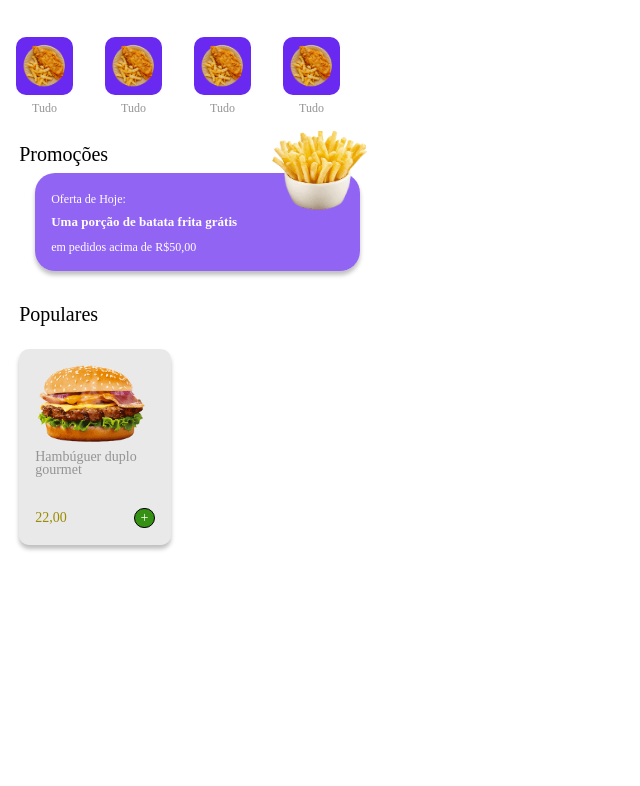
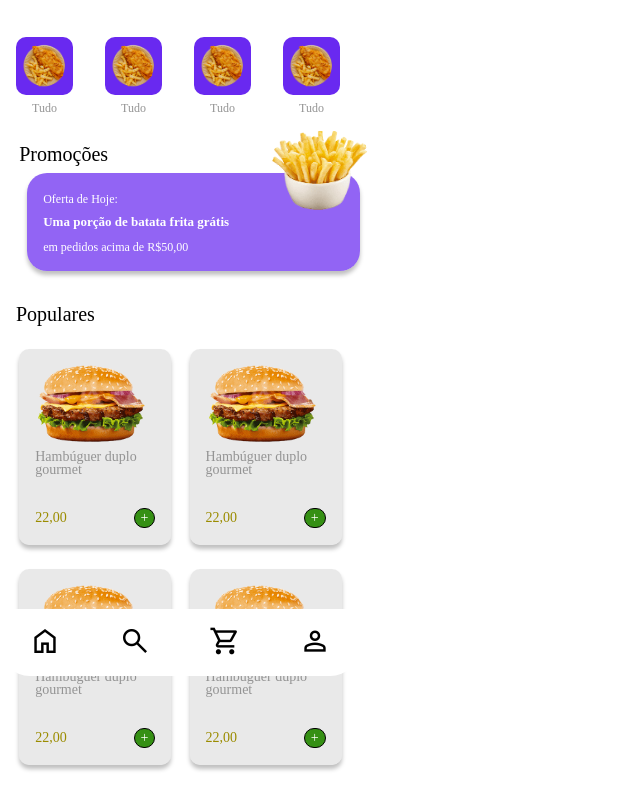
Before and after one commit to MachadiDev/app-lanchonete, a plain HTML site: page index.html in a window 1280 px wide. Shown: the part 124-910 px from the top of the page, without its empty margins (0-640 px from the left). Before the commit the page ends 816 px from the top, so only its background shows below. Drawn offline with nearby package versions, Linux system fonts and the light colour scheme; a web font is replaced by a local one.

Commit message:
pagina inicial quase concluida, falta acertar o bottom menu

```diff
--- a/assets/css/styles.css
+++ b/assets/css/styles.css
@@ -73,8 +73,16 @@ h3 {
     line-height: 22px;
 }
 
+.title-populares {
+    font-style: normal;
+    font-weight: 400;
+    font-size: 20px;
+    line-height: 22px;
+    margin: 2rem 0 0 1rem;
+}
+
 .promocoes-container{
-    margin: 0.5rem 0 0 1rem;
+    margin: 0.5rem 0 0 0.5rem;
     box-shadow: 0px 4px 4px rgba(0, 0, 0, 0.25);
     border-radius: 20px;
     background-color: rgba(105, 41, 240, 0.72);
@@ -111,9 +119,8 @@ h3 {
 }
 
 .populares {
-    display: flex;
-    flex-direction: column;
-    margin-top: 2rem;
+    display: grid;
+    grid-template-columns: 1fr 1fr;
     text-align: left;
     padding-left: 1.2rem;
 }
@@ -161,7 +168,7 @@ h3 {
     align-items: baseline;
 }
 
-button {
+.add-item {
     width: 21.57px;
     height: 19.77px;
     border-radius: 10px;
@@ -170,3 +177,35 @@ button {
     color: rgba(255, 255, 255, 1);
     background: #359014;
 }
+
+footer {
+    position: fixed;
+    width: 360px;
+    height: 67px;
+    bottom: 0;
+    overflow:scroll;
+    background: #FFFFFF;
+    border-radius: 0px 0px 30px 30px;
+}
+
+.navbar{
+    display: flex;
+    justify-content: flex-start;
+    align-content:space-between;
+    margin: 0;
+    padding: 0;
+
+}
+.icone {
+    margin-top: 1rem;
+    border: 0;
+    background: #FFFFFF;
+    width: 100%;
+    height: 100%;
+}
+
+.icone span {
+    font-style: normal;
+    font-weight: 400;
+    font-size: 32px;
+}
--- a/index.html
+++ b/index.html
@@ -6,6 +6,7 @@
     <meta name="viewport" content="width=device-width, initial-scale=1.0">
     <link rel="stylesheet" href="./assets/css/global.css">
     <link rel="stylesheet" href="./assets/css/styles.css">
+    <link rel="stylesheet" href="https://fonts.googleapis.com/css2?family=Material+Symbols+Outlined:opsz,wght,FILL,GRAD@48,400,0,0" />
     <title>Brutus Lanches</title>
 </head>
 <body>
@@ -53,10 +54,9 @@
 
         </div>
     </section>
-
+    <h3 class="title-populares">Populares</h3>
     <section class="populares">
 
-        <h3>Populares</h3>
         <div class="populares-item">
             <img src="./assets/imgs/hamburguer.png" alt="Hambúguer"/>
             <p>Hambúguer duplo gourmet</p>
@@ -65,6 +65,49 @@
                 <button class="add-item">+</button>
             </div>
         </div>
+        <div class="populares-item">
+            <img src="./assets/imgs/hamburguer.png" alt="Hambúguer"/>
+            <p>Hambúguer duplo gourmet</p>
+            <div class="item-valores">
+                <scan>22,00</scan>
+                <button class="add-item">+</button>
+            </div>
+        </div>
+        <div class="populares-item">
+            <img src="./assets/imgs/hamburguer.png" alt="Hambúguer"/>
+            <p>Hambúguer duplo gourmet</p>
+            <div class="item-valores">
+                <scan>22,00</scan>
+                <button class="add-item">+</button>
+            </div>
+        </div>
+        <div class="populares-item">
+            <img src="./assets/imgs/hamburguer.png" alt="Hambúguer"/>
+            <p>Hambúguer duplo gourmet</p>
+            <div class="item-valores">
+                <scan>22,00</scan>
+                <button class="add-item">+</button>
+            </div>
+        </div>
+        <div class="populares-item">
+            <img src="./assets/imgs/hamburguer.png" alt="Hambúguer"/>
+            <p>Hambúguer duplo gourmet</p>
+            <div class="item-valores">
+                <scan>22,00</scan>
+                <button class="add-item">+</button>
+            </div>
+        </div>
+
     </section>
+
+    <footer>
+        <div class="navbar">
+            <button class="icone"><span class="material-symbols-outlined">home</span></button>
+            <button class="icone"><span class="material-symbols-outlined">search</span></button>
+            <button class="icone"><span class="material-symbols-outlined">shopping_cart</span></button>
+            <button class="icone"><span class="material-symbols-outlined">person</span></button>
+        </div>
+
+    </footer>
 </body>
 </html>
```
Also changed, not shown: assets/imgs/home_FILL0_wght400_GRAD0_opsz48.svg (added), assets/imgs/person_FILL0_wght400_GRAD0_opsz48.svg (added), assets/imgs/search_FILL0_wght400_GRAD0_opsz48.svg (added), assets/imgs/shopping_cart_FILL0_wght400_GRAD0_opsz48.svg (added).
